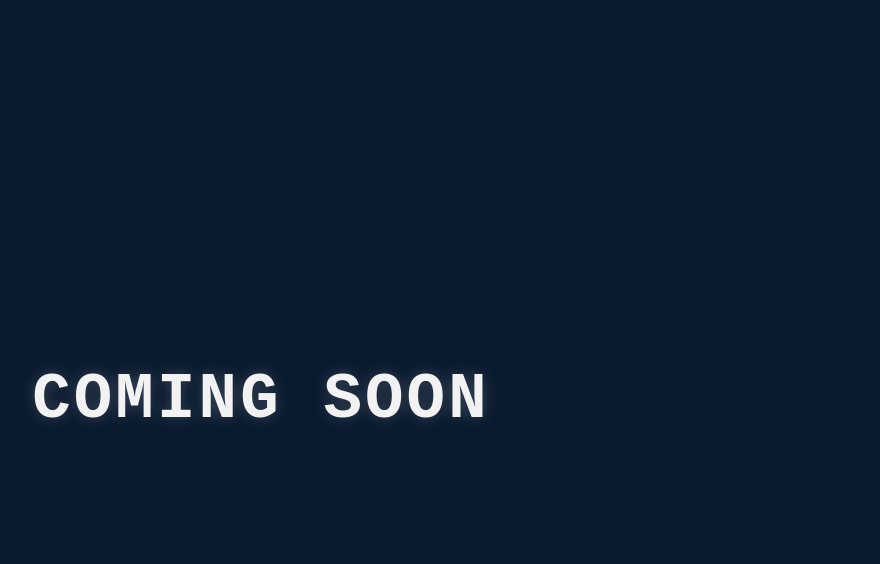
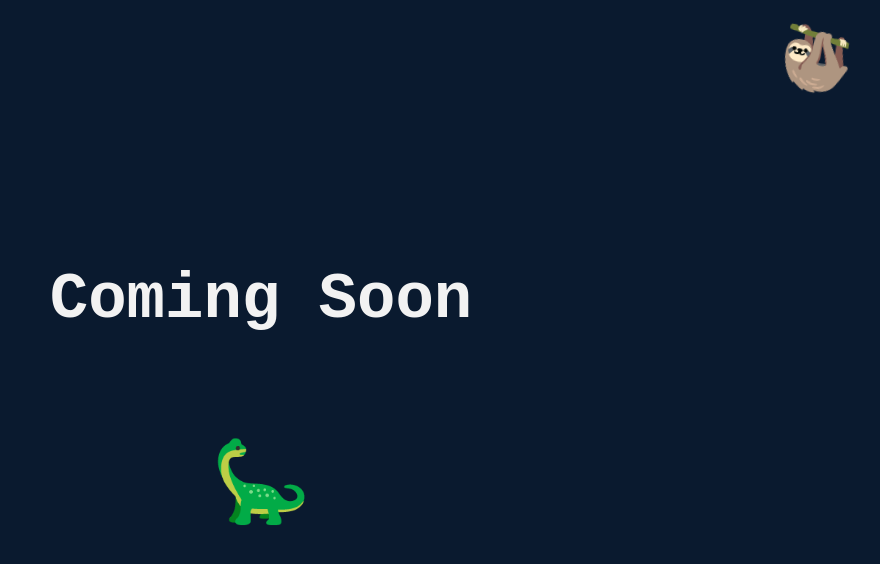
Before and after one commit to yalduh/yalda-uk, a Next.js app: page / in a window 1280 px wide. Shown: the top 564 px of the page, without its empty margins (379-1259 px from the left). Built offline with nearby package versions, Linux system fonts and the light colour scheme.

Commit message:
Update page.tsx

```diff
--- a/app/page.tsx
+++ b/app/page.tsx
@@ -3,21 +3,51 @@ export default function Home() {
     <main style={{
       minHeight: "100vh",
       display: "flex",
+      flexDirection: "column",
       alignItems: "center",
       justifyContent: "center",
-      backgroundColor: "#0a1a2f", // deep navy blue
+      backgroundColor: "#0a1a2f",
       color: "#f2f2f2",
-      fontFamily: "'Courier New', monospace", // gives a retro/psychedelic 60s feel
-      textTransform: "uppercase",
-      letterSpacing: "0.2em"
+      textAlign: "center",
+      fontFamily: "'Courier New', monospace",
     }}>
-      <h1 style={{
-        fontSize: "64px",
-        fontWeight: "bold",
-        textShadow: "0 0 15px rgba(255,255,255,0.2)"
-      }}>
+      <h1 style={{ fontSize: "64px", fontWeight: "bold", marginBottom: "40px" }}>
         Coming Soon
       </h1>
+
+      {/* Jumping Dino */}
+      <span className="dino">🦕</span>
+
+      {/* Hanging Sloth in the corner */}
+      <span className="sloth">🦥</span>
+
+      <style jsx>{`
+        .dino {
+          display: inline-block;
+          font-size: 80px;
+          margin-top: 40px;
+          animation: jump 1s infinite;
+        }
+        @keyframes jump {
+          0%, 100% { transform: translateY(0); }
+          50% { transform: translateY(-20px); }
+        }
+
+        .sloth {
+          position: absolute;
+          top: 20px;
+          right: 40px;
+          font-size: 60px;
+          display: inline-block;
+          transform-origin: top center;
+          animation: swing 2s infinite ease-in-out;
+        }
+        @keyframes swing {
+          0% { transform: rotate(10deg); }
+          50% { transform: rotate(-10deg); }
+          100% { transform: rotate(10deg); }
+        }
+      `}</style>
     </main>
   );
 }
```
